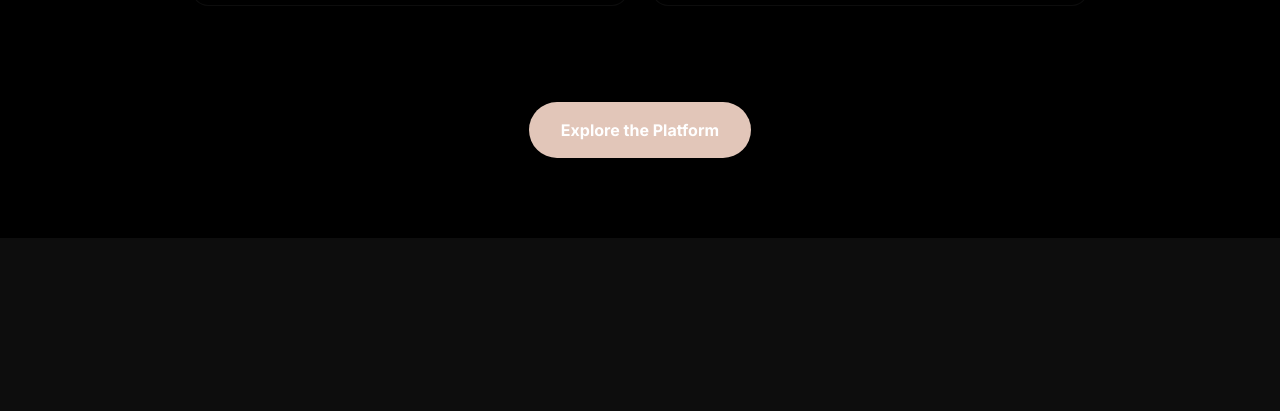
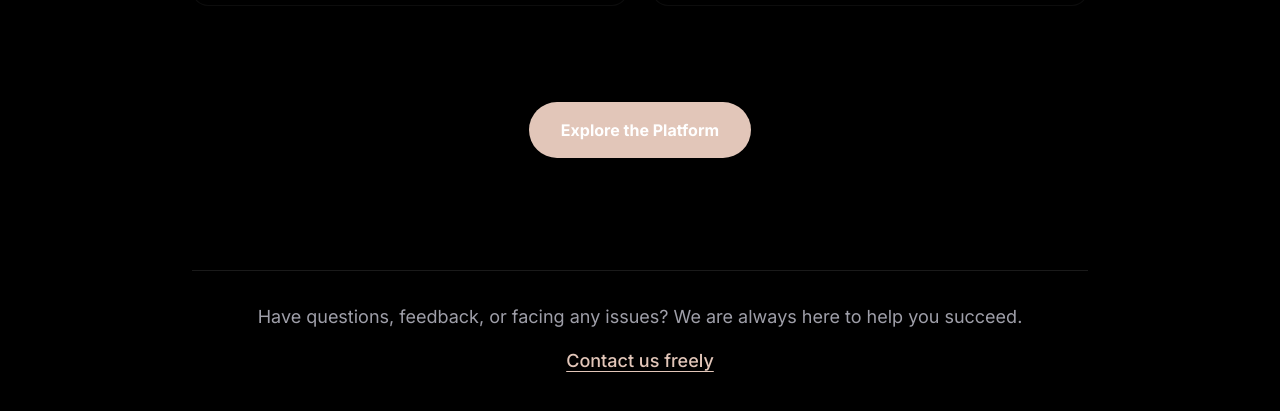
Before and after one commit to cswithbs-tech/cswithbs, a Next.js app: page /guide in a window 1280 px wide. Shown: the part 1110-1521 px from the top of the page. Before the commit the page ends 1348 px from the top, so only its background shows below. Built offline with nearby package versions, Linux system fonts and the light colour scheme; no server answers; the database is empty.

Commit message:
feat: create guide page to display platform features and future roadmap

```diff
--- a/app/guide/page.tsx
+++ b/app/guide/page.tsx
@@ -68,8 +68,18 @@ export default function GuidePage() {
 
         {/* Action Button */}
         <div className="text-center pt-8">
-          <Link href="/" className="inline-flex items-center justify-center px-8 py-4 bg-accent text-white font-bold rounded-full hover:bg-accent/90 transition-all shadow-[0_0_20px_rgba(var(--color-accent),0.3)]">
+          <Link href="/" className="inline-flex items-center justify-center px-8 py-4 bg-accent text-white font-bold rounded-full hover:bg-accent/90 transition-all shadow-[0_0_20px_rgba(var(--color-accent),0.3)] mb-12">
             Explore the Platform
+          </Link>
+        </div>
+
+        {/* Support Section */}
+        <div className="text-center pt-8 border-t border-white/10 pb-8">
+          <p className="text-zinc-400 mb-4 text-lg">
+            Have questions, feedback, or facing any issues? We are always here to help you succeed.
+          </p>
+          <Link href="/contact" className="text-accent hover:text-white transition-colors underline underline-offset-4 font-medium text-lg">
+            Contact us freely
           </Link>
         </div>
 
```
